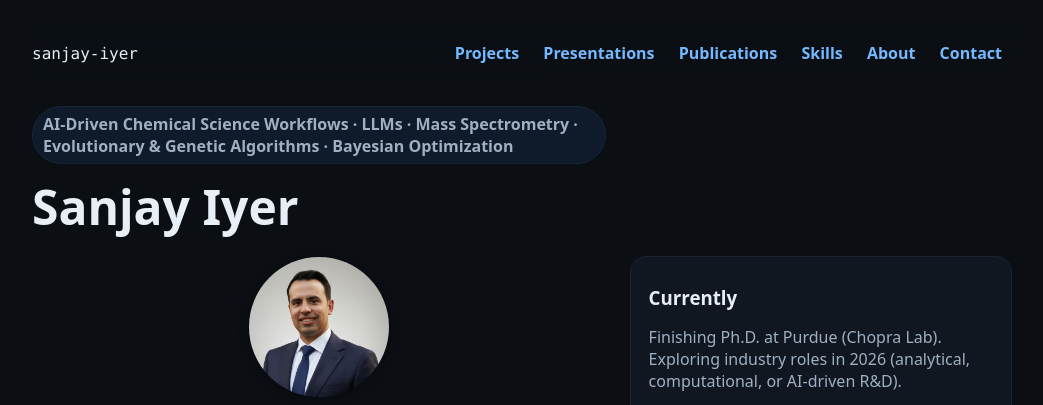
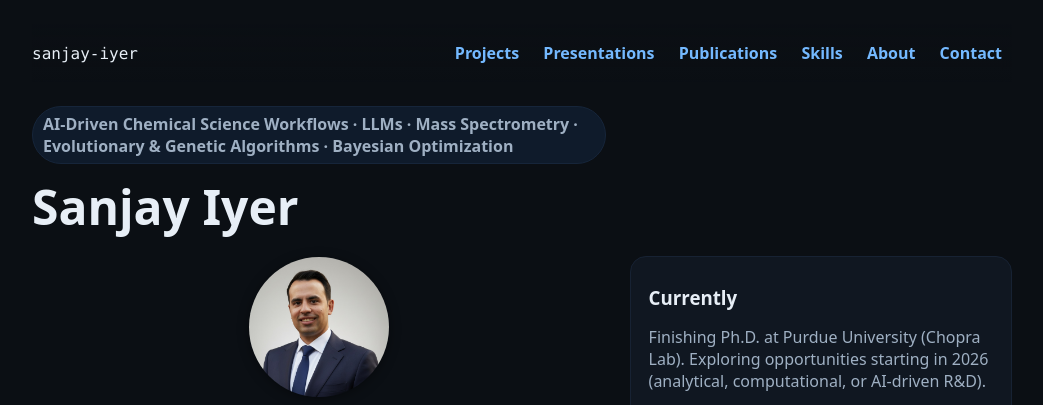
Before and after one commit to Sanjay-Iyer/Sanjay-Iyer.github.io, a plain HTML site: page index.html in a window 1280 px wide. Shown: the top 405 px of the page, without its empty margins (118-1161 px from the left). Drawn offline with Linux system fonts and the light colour scheme; some icons are missing.

Commit message:
first test

```diff
--- a/index.html
+++ b/index.html
@@ -82,7 +82,7 @@
       </div>
       <div class="card">
         <h3>Currently</h3>
-        <p class="muted">Finishing Ph.D. at Purdue (Chopra Lab). Exploring industry roles in 2026 (analytical, computational, or AI‑driven R&D).</p>
+        <p class="muted">Finishing Ph.D. at Purdue University (Chopra Lab). Exploring opportunities starting in 2026 (analytical, computational, or AI‑driven R&D).</p>
         <div style="display:grid; gap:8px; margin-top:8px">
           <div><strong>Email:</strong> <a href="mailto:SanjayIyer01@gmail.com">SanjayIyer01@gmail.com</a></div>
           <div style="display:flex; gap:16px; align-items:center; font-size:1.6em; margin-top:4px;">
```
